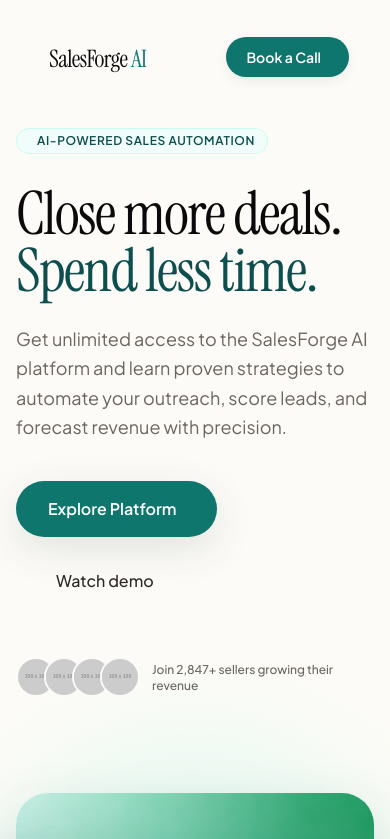
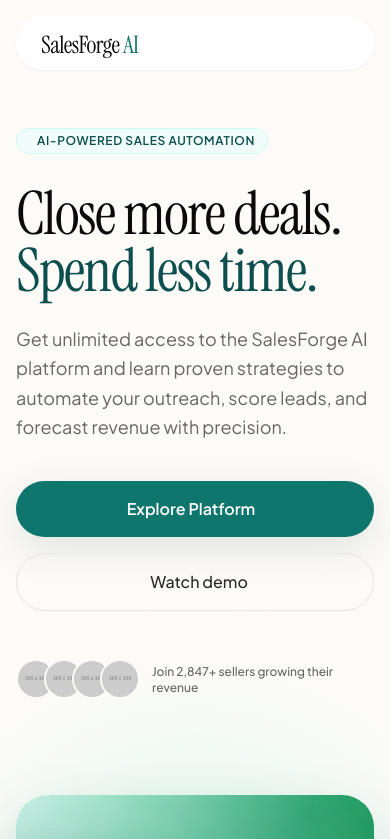
Before and after one commit to Azim-Eham/SalesForge-AI, a React (Vite) app: page / in a window 390 px wide. Shown: the top 839 px of the page. Built offline with nearby package versions, Linux system fonts and the light colour scheme; some icons are missing.

Commit message:
Optimize layout for mobile responsiveness

```diff
--- a/src/App.jsx
+++ b/src/App.jsx
@@ -1,4 +1,4 @@
-import React, { useEffect } from 'react';
+import React, { useEffect, useState } from 'react';
 import { gsap } from 'gsap';
 import { ScrollTrigger } from 'gsap/ScrollTrigger';
 import './index.css';
@@ -6,6 +6,8 @@ import './index.css';
 gsap.registerPlugin(ScrollTrigger);
 
 export default function App() {
+  const [isMobileMenuOpen, setIsMobileMenuOpen] = useState(false);
+
   useEffect(() => {
     let timer;
     let scrollHandler;
@@ -183,8 +185,8 @@ export default function App() {
 
 
     {/*  1. Floating Navigation  */}
-    <div className="fixed top-0 left-0 right-0 z-[100] px-4 md:px-8 pointer-events-none mt-6">
-        <nav className="nav-island mx-auto max-w-5xl rounded-full px-6 py-3 border border-transparent flex items-center justify-between pointer-events-auto">
+    <div className="fixed top-0 left-0 right-0 z-[100] px-4 md:px-8 pointer-events-none mt-4 md:mt-6">
+        <nav className="nav-island mx-auto max-w-5xl rounded-full px-4 md:px-6 py-3 border border-transparent flex items-center justify-between pointer-events-auto bg-white/95 backdrop-blur-md shadow-sm md:bg-transparent md:backdrop-blur-none md:shadow-none">
             <div className="flex items-center gap-2">
                 <i className="ph-fill ph-trend-up text-teal-600 text-2xl"></i>
                 <span className="font-display text-2xl tracking-tight leading-none pt-1">SalesForge <span className="text-teal-600">AI</span></span>
@@ -197,10 +199,33 @@ export default function App() {
                 <a href="#pricing" className="hover:text-teal-600 transition-colors">Pricing</a>
             </div>
 
-            <button className="btn-tactile bg-teal-600 text-white px-5 py-2.5 rounded-full text-sm font-semibold shadow-tint-md hover:bg-teal-800 transition-all flex items-center gap-2">
-                Book a Call <i className="ph ph-arrow-right"></i>
-            </button>
+            <div className="flex items-center gap-2 md:gap-4">
+                <button className="hidden md:flex btn-tactile bg-teal-600 text-white px-5 py-2.5 rounded-full text-sm font-semibold shadow-tint-md hover:bg-teal-800 transition-all items-center gap-2">
+                    Book a Call <i className="ph ph-arrow-right"></i>
+                </button>
+                <button
+                    className="md:hidden flex items-center justify-center p-2 text-warm-800 hover:text-teal-600 transition-colors pointer-events-auto"
+                    onClick={() => setIsMobileMenuOpen(!isMobileMenuOpen)}
+                >
+                    <i className={`ph-bold ${isMobileMenuOpen ? 'ph-x' : 'ph-list'} text-2xl`}></i>
+                </button>
+            </div>
         </nav>
+
+        {/* Mobile Menu Dropdown */}
+        {isMobileMenuOpen && (
+            <div className="md:hidden mx-auto max-w-5xl mt-2 rounded-2xl bg-white/95 backdrop-blur-xl shadow-xl border border-warm-200 pointer-events-auto p-4 flex flex-col gap-2">
+                <a href="#features" onClick={() => setIsMobileMenuOpen(false)} className="px-4 py-3 text-base font-medium text-warm-800 hover:bg-warm-100 hover:text-teal-600 rounded-lg transition-colors">Features</a>
+                <a href="#how-it-works" onClick={() => setIsMobileMenuOpen(false)} className="px-4 py-3 text-base font-medium text-warm-800 hover:bg-warm-100 hover:text-teal-600 rounded-lg transition-colors">How it works</a>
+                <a href="#platform" onClick={() => setIsMobileMenuOpen(false)} className="px-4 py-3 text-base font-medium text-warm-800 hover:bg-warm-100 hover:text-teal-600 rounded-lg transition-colors">Platform</a>
+                <a href="#pricing" onClick={() => setIsMobileMenuOpen(false)} className="px-4 py-3 text-base font-medium text-warm-800 hover:bg-warm-100 hover:text-teal-600 rounded-lg transition-colors">Pricing</a>
+                <div className="pt-4 mt-2 border-t border-warm-200">
+                    <button onClick={() => setIsMobileMenuOpen(false)} className="w-full btn-tactile bg-teal-600 text-white px-5 py-3.5 rounded-xl text-base font-semibold shadow-tint-md hover:bg-teal-800 transition-all flex items-center justify-center gap-2">
+                        Book a Call <i className="ph ph-arrow-right"></i>
+                    </button>
+                </div>
+            </div>
+        )}
     </div>
 
     {/*  2. Split-Screen Hero  */}
@@ -221,11 +246,11 @@ export default function App() {
                 Get unlimited access to the SalesForge AI platform and learn proven strategies to automate your outreach, score leads, and forecast revenue with precision.
             </p>
 
-            <div className="hero-text-stagger flex flex-wrap items-center gap-4 mb-12">
-                <button className="btn-tactile bg-teal-600 text-white px-8 py-4 rounded-full text-base font-semibold shadow-tint-lg hover:bg-teal-800 transition-all flex items-center gap-2">
+            <div className="hero-text-stagger flex flex-col sm:flex-row w-full sm:w-auto items-center gap-4 mb-12">
+                <button className="btn-tactile w-full sm:w-auto bg-teal-600 text-white px-8 py-4 rounded-full text-base font-semibold shadow-tint-lg hover:bg-teal-800 transition-all flex items-center justify-center gap-2">
                     Explore Platform <i className="ph ph-arrow-right"></i>
                 </button>
-                <button className="btn-tactile px-8 py-4 rounded-full text-base font-medium text-warm-800 hover:bg-warm-100 transition-colors flex items-center gap-2">
+                <button className="btn-tactile w-full sm:w-auto px-8 py-4 rounded-full text-base font-medium text-warm-800 hover:bg-warm-100 transition-colors flex items-center justify-center gap-2 border border-warm-200 sm:border-transparent">
                     <i className="ph-fill ph-play-circle text-teal-600 text-xl"></i> Watch demo
                 </button>
             </div>
@@ -316,7 +341,7 @@ export default function App() {
     </section>
 
     {/*  4. Features (Zig-Zag)  */}
-    <section id="features" className="py-32 px-4 md:px-8 max-w-7xl mx-auto">
+    <section id="features" className="py-20 md:py-32 px-4 md:px-8 max-w-7xl mx-auto">
         <div className="text-center mb-24 max-w-3xl mx-auto">
             <h2 className="font-display text-5xl md:text-6xl text-offblack mb-6">Everything you need to scale</h2>
             <p className="text-lg text-warm-600">Stop wasting time on manual data entry and generic outreach. Let AI handle the heavy lifting while you focus on closing.</p>
@@ -377,7 +402,7 @@ export default function App() {
     </section>
 
     {/*  5. How It Works (Sticky Scroll Stack)  */}
-    <section id="how-it-works" className="py-32 bg-teal-950 text-white relative">
+    <section id="how-it-works" className="py-20 md:py-32 bg-teal-950 text-white relative">
         <div className="max-w-7xl mx-auto px-4 md:px-8 mb-16 text-center">
             <h2 className="font-display text-5xl md:text-6xl text-white mb-6">One platform.<br />Unlimited growth.</h2>
         </div>
@@ -422,7 +447,7 @@ export default function App() {
     </section>
 
     {/*  6. Inside the Platform (Bento Grid)  */}
-    <section id="platform" className="py-32 px-4 md:px-8 max-w-7xl mx-auto overflow-hidden">
+    <section id="platform" className="py-20 md:py-32 px-4 md:px-8 max-w-7xl mx-auto overflow-hidden">
         <div className="mb-16">
             <div className="inline-flex items-center gap-2 px-3 py-1 rounded-full bg-warm-200 text-warm-800 text-xs font-semibold tracking-wider uppercase mb-6">
                 Inside the platform
@@ -477,7 +502,7 @@ export default function App() {
     </section>
 
     {/*  7. Testimonials (Single Rotating)  */}
-    <section className="py-32 bg-warm-100/50 border-y border-warm-200">
+    <section className="py-20 md:py-32 bg-warm-100/50 border-y border-warm-200">
         <div className="max-w-4xl mx-auto px-4 md:px-8 text-center relative h-[350px]">
             {/*  Quote Icon  */}
             <div className="absolute top-0 left-1/2 -translate-x-1/2 text-8xl text-teal-100 font-display leading-none z-0">"</div>
@@ -534,7 +559,7 @@ export default function App() {
     </section>
 
     {/*  8. Pricing (Asymmetric)  */}
-    <section id="pricing" className="py-32 px-4 md:px-8 max-w-6xl mx-auto">
+    <section id="pricing" className="py-20 md:py-32 px-4 md:px-8 max-w-6xl mx-auto">
         <div className="text-center mb-16">
             <h2 className="font-display text-5xl text-offblack mb-4">Simple, transparent pricing</h2>
             <p className="text-lg text-warm-600">Start closing more deals today. No hidden fees.</p>
```
